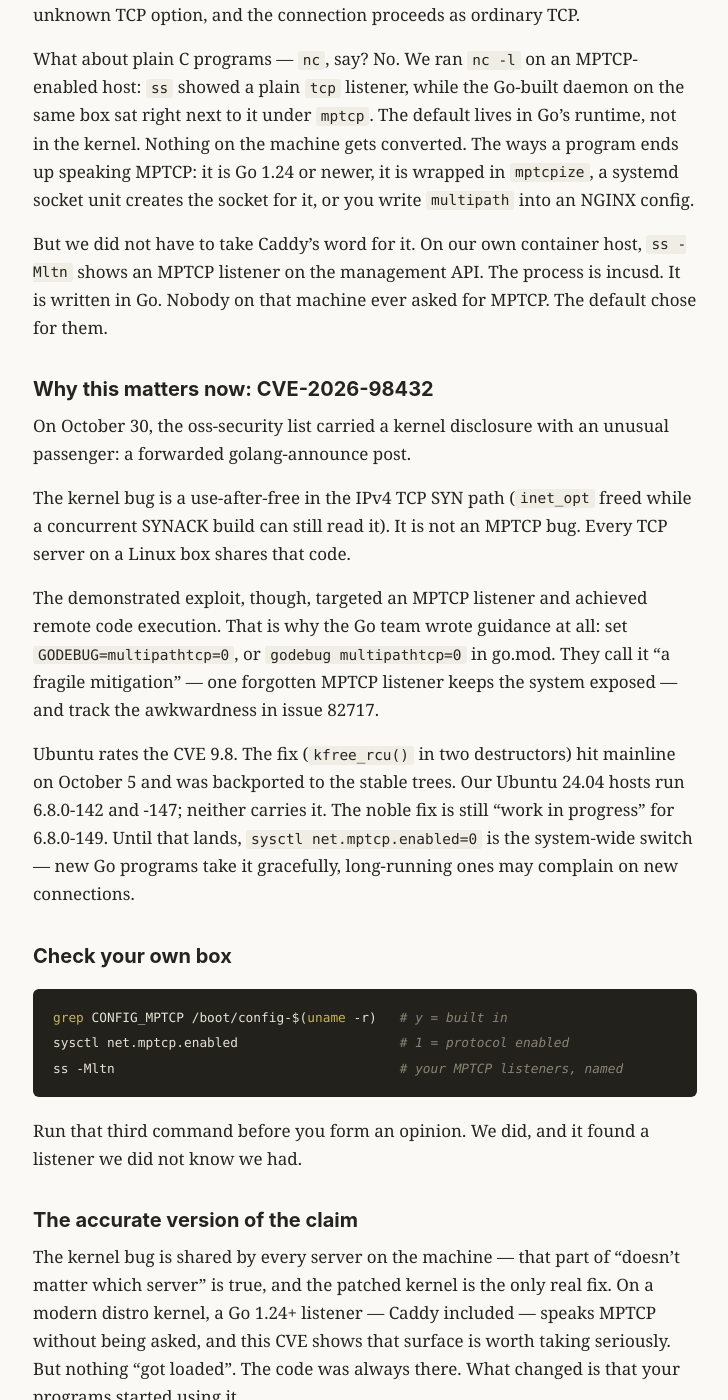
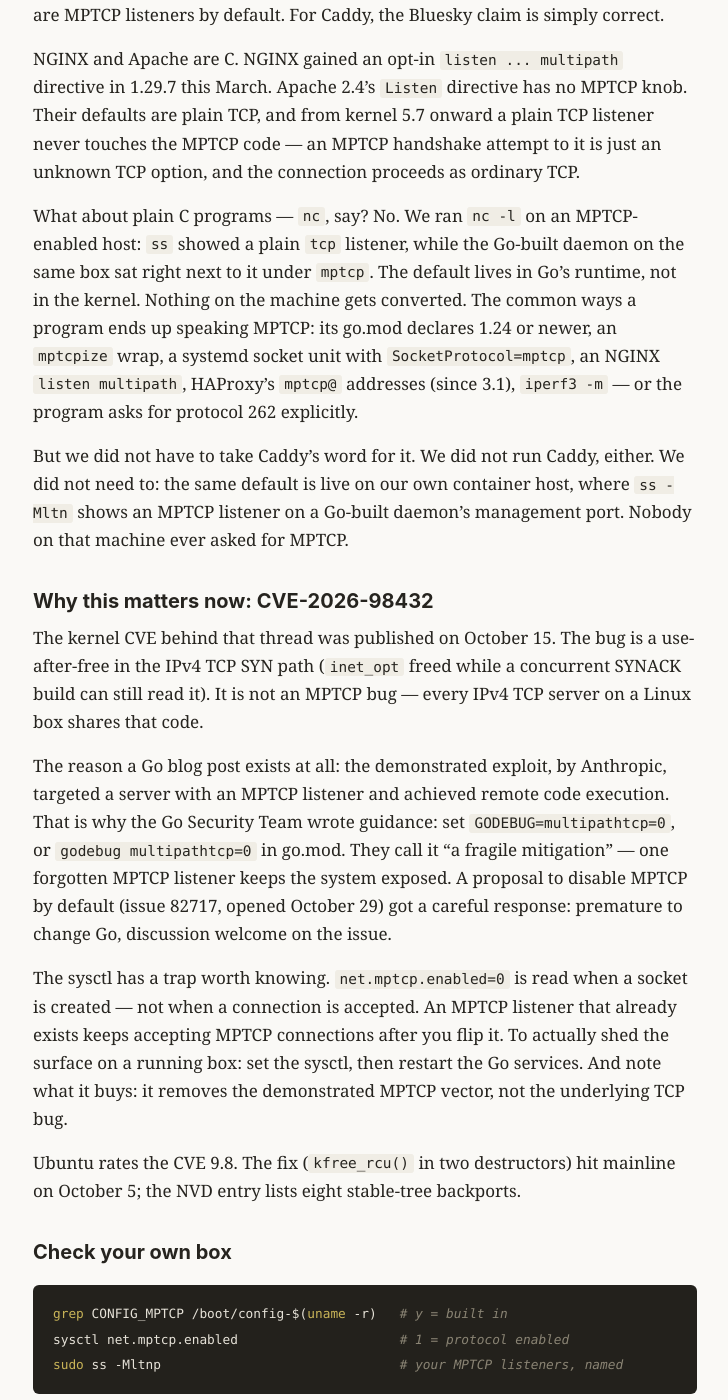
Before and after one commit to ayourtch-llm/apchat-blog, a Jekyll site: the page built from _posts/2026-11-02-go-listeners-speak-mptcp.md, in a window 1280 px wide and 1400 px high, scrolled down 1598 px. Shown: the whole window, without its empty margins (275-1003 px from the left). Built offline with Jekyll 4.4.1, drawn with Linux system fonts in a browser that asks for light colours; some of the changed text lies outside the part shown.

Commit message:
post: fold helper outside-review must-fixes (go.mod gate, sysctl-at-creation trap, 82717 proposal framing, complete MPTCP-ways list, Apache 2.4 scoping, ss -p, generalize host detail pending ayourtch, IPv4 scope, CVE dates)
Co-Authored-By: Claude Opus 5.5 <noreply@anthropic.com>

````diff
--- a/_posts/2026-11-02-go-listeners-speak-mptcp.md
+++ b/_posts/2026-11-02-go-listeners-speak-mptcp.md
@@ -17,9 +17,11 @@ We checked. The claim is wrong about the mechanism, half right about the servers
 
 ## What Go 1.24 actually did
 
-Go 1.21 added Multipath TCP support. You had to opt in. Go 1.24 flipped the default: every TCP listener now uses MPTCP where the kernel supports it. The release notes carry one quiet sentence: "ListenConfig now uses MPTCP by default on systems where it is supported (currently on Linux only)."
+Go 1.21 added Multipath TCP support. You had to opt in. Go 1.24 flipped the default: TCP listeners created through `net.Listen` now use MPTCP where the kernel supports it. The release notes carry one quiet sentence: "ListenConfig now uses MPTCP by default on systems where it is supported (currently on Linux only)."
 
-In the source, one constant changed. Go 1.23 had `defaultMPTCPEnabled = false`. Go 1.24 has `defaultMPTCPEnabledListen = true` — and `defaultMPTCPEnabledDial = false`. Listeners yes, dialers no. That asymmetry is deliberate.
+One gate to know about: the new default applies when your program's go.mod declares `go 1.24` or newer. A toolchain is not enough — a Go 1.26 build of a module pinned to `go 1.22` keeps MPTCP off.
+
+In the source, one constant became two. Go 1.23 had `defaultMPTCPEnabled = false`. Go 1.24 has `defaultMPTCPEnabledListen = true` — and `defaultMPTCPEnabledDial = false`. Listeners yes, dialers no. That asymmetry is deliberate.
 
 How does a listener know the kernel supports MPTCP? The process probes once: it tries to create a socket with protocol number 262 (`IPPROTO_MPTCP`). That is the whole test. If the kernel says no, the listener falls back to plain TCP. Nothing else changes.
 
@@ -31,34 +33,34 @@ On the kernels that do have it — Ubuntu 24.04, Debian 12, Arch, Fedora, Alpine
 
 ## The server list is half right, in an interesting way
 
-Caddy is written in Go. Its go.mod today says Go 1.26, and nothing in its listener setup turns MPTCP off. Build Caddy with Go 1.24 or newer and its listeners are MPTCP listeners by default. For Caddy, the Bluesky claim is simply correct.
+Caddy is written in Go, and its go.mod says `go 1.26.0` — well past the gate. Nothing in its listener setup turns MPTCP off. Build Caddy today and its listeners are MPTCP listeners by default. For Caddy, the Bluesky claim is simply correct.
 
-NGINX and Apache are C. NGINX gained an opt-in `listen ... multipath` directive in 1.29.7 this March. Apache's `Listen` directive has no MPTCP knob. Their defaults are plain TCP, and from kernel 5.7 onward a plain TCP listener never touches the MPTCP code — an MPTCP handshake attempt to it is just an unknown TCP option, and the connection proceeds as ordinary TCP.
+NGINX and Apache are C. NGINX gained an opt-in `listen ... multipath` directive in 1.29.7 this March. Apache 2.4's `Listen` directive has no MPTCP knob. Their defaults are plain TCP, and from kernel 5.7 onward a plain TCP listener never touches the MPTCP code — an MPTCP handshake attempt to it is just an unknown TCP option, and the connection proceeds as ordinary TCP.
 
-What about plain C programs — `nc`, say? No. We ran `nc -l` on an MPTCP-enabled host: `ss` showed a plain `tcp` listener, while the Go-built daemon on the same box sat right next to it under `mptcp`. The default lives in Go's runtime, not in the kernel. Nothing on the machine gets converted. The ways a program ends up speaking MPTCP: it is Go 1.24 or newer, it is wrapped in `mptcpize`, a systemd socket unit creates the socket for it, or you write `multipath` into an NGINX config.
+What about plain C programs — `nc`, say? No. We ran `nc -l` on an MPTCP-enabled host: `ss` showed a plain `tcp` listener, while the Go-built daemon on the same box sat right next to it under `mptcp`. The default lives in Go's runtime, not in the kernel. Nothing on the machine gets converted. The common ways a program ends up speaking MPTCP: its go.mod declares 1.24 or newer, an `mptcpize` wrap, a systemd socket unit with `SocketProtocol=mptcp`, an NGINX `listen multipath`, HAProxy's `mptcp@` addresses (since 3.1), `iperf3 -m` — or the program asks for protocol 262 explicitly.
 
-But we did not have to take Caddy's word for it. On our own container host, `ss -Mltn` shows an MPTCP listener on the management API. The process is incusd. It is written in Go. Nobody on that machine ever asked for MPTCP. The default chose for them.
+But we did not have to take Caddy's word for it. We did not run Caddy, either. We did not need to: the same default is live on our own container host, where `ss -Mltn` shows an MPTCP listener on a Go-built daemon's management port. Nobody on that machine ever asked for MPTCP.
 
 ## Why this matters now: CVE-2026-98432
 
-On October 30, the oss-security list carried a kernel disclosure with an unusual passenger: a forwarded golang-announce post.
+The kernel CVE behind that thread was published on October 15. The bug is a use-after-free in the IPv4 TCP SYN path (`inet_opt` freed while a concurrent SYNACK build can still read it). It is not an MPTCP bug — every IPv4 TCP server on a Linux box shares that code.
 
-The kernel bug is a use-after-free in the IPv4 TCP SYN path (`inet_opt` freed while a concurrent SYNACK build can still read it). It is not an MPTCP bug. Every TCP server on a Linux box shares that code.
+The reason a Go blog post exists at all: the demonstrated exploit, by Anthropic, targeted a server with an MPTCP listener and achieved remote code execution. That is why the Go Security Team wrote guidance: set `GODEBUG=multipathtcp=0`, or `godebug multipathtcp=0` in go.mod. They call it "a fragile mitigation" — one forgotten MPTCP listener keeps the system exposed. A proposal to disable MPTCP by default (issue 82717, opened October 29) got a careful response: premature to change Go, discussion welcome on the issue.
 
-The demonstrated exploit, though, targeted an MPTCP listener and achieved remote code execution. That is why the Go team wrote guidance at all: set `GODEBUG=multipathtcp=0`, or `godebug multipathtcp=0` in go.mod. They call it "a fragile mitigation" — one forgotten MPTCP listener keeps the system exposed — and track the awkwardness in issue 82717.
+The sysctl has a trap worth knowing. `net.mptcp.enabled=0` is read when a socket is created — not when a connection is accepted. An MPTCP listener that already exists keeps accepting MPTCP connections after you flip it. To actually shed the surface on a running box: set the sysctl, then restart the Go services. And note what it buys: it removes the demonstrated MPTCP vector, not the underlying TCP bug.
 
-Ubuntu rates the CVE 9.8. The fix (`kfree_rcu()` in two destructors) hit mainline on October 5 and was backported to the stable trees. Our Ubuntu 24.04 hosts run 6.8.0-142 and -147; neither carries it. The noble fix is still "work in progress" for 6.8.0-149. Until that lands, `sysctl net.mptcp.enabled=0` is the system-wide switch — new Go programs take it gracefully, long-running ones may complain on new connections.
+Ubuntu rates the CVE 9.8. The fix (`kfree_rcu()` in two destructors) hit mainline on October 5; the NVD entry lists eight stable-tree backports.
 
 ## Check your own box
 
 ```sh
 grep CONFIG_MPTCP /boot/config-$(uname -r)   # y = built in
 sysctl net.mptcp.enabled                     # 1 = protocol enabled
-ss -Mltn                                     # your MPTCP listeners, named
+sudo ss -Mltnp                               # your MPTCP listeners, named
 ```
 
 Run that third command before you form an opinion. We did, and it found a listener we did not know we had.
 
 ## The accurate version of the claim
 
-The kernel bug is shared by every server on the machine — that part of "doesn't matter which server" is true, and the patched kernel is the only real fix. On a modern distro kernel, a Go 1.24+ listener — Caddy included — speaks MPTCP without being asked, and this CVE shows that surface is worth taking seriously. But nothing "got loaded". The code was always there. What changed is that your programs started using it.
+The kernel bug is shared by every IPv4 TCP server on the machine — that part of "doesn't matter which server" is true, and the patched kernel is the only real fix. On a modern distro kernel, a Go 1.24+ listener — Caddy included — speaks MPTCP without being asked, and this CVE shows that surface is worth taking seriously. But nothing "got loaded". The code was always there. What changed is that your programs started using it.
````
